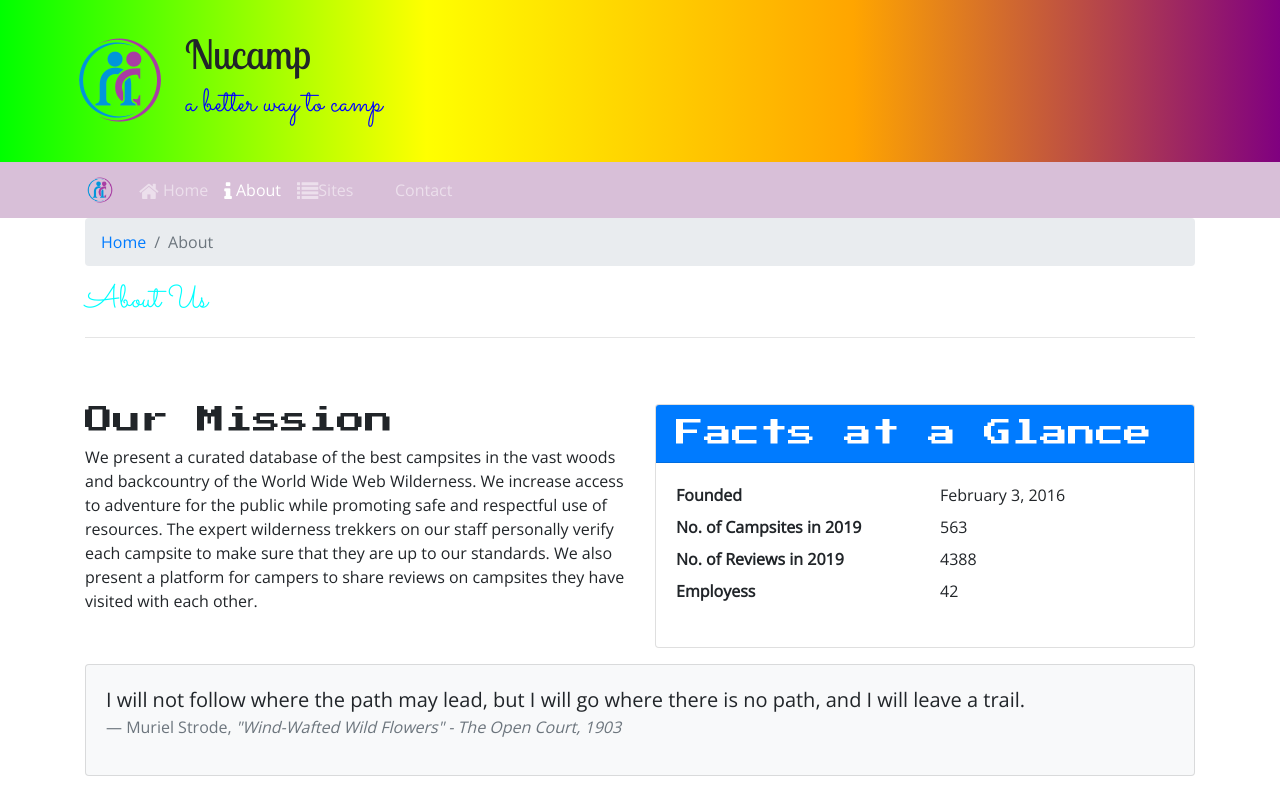
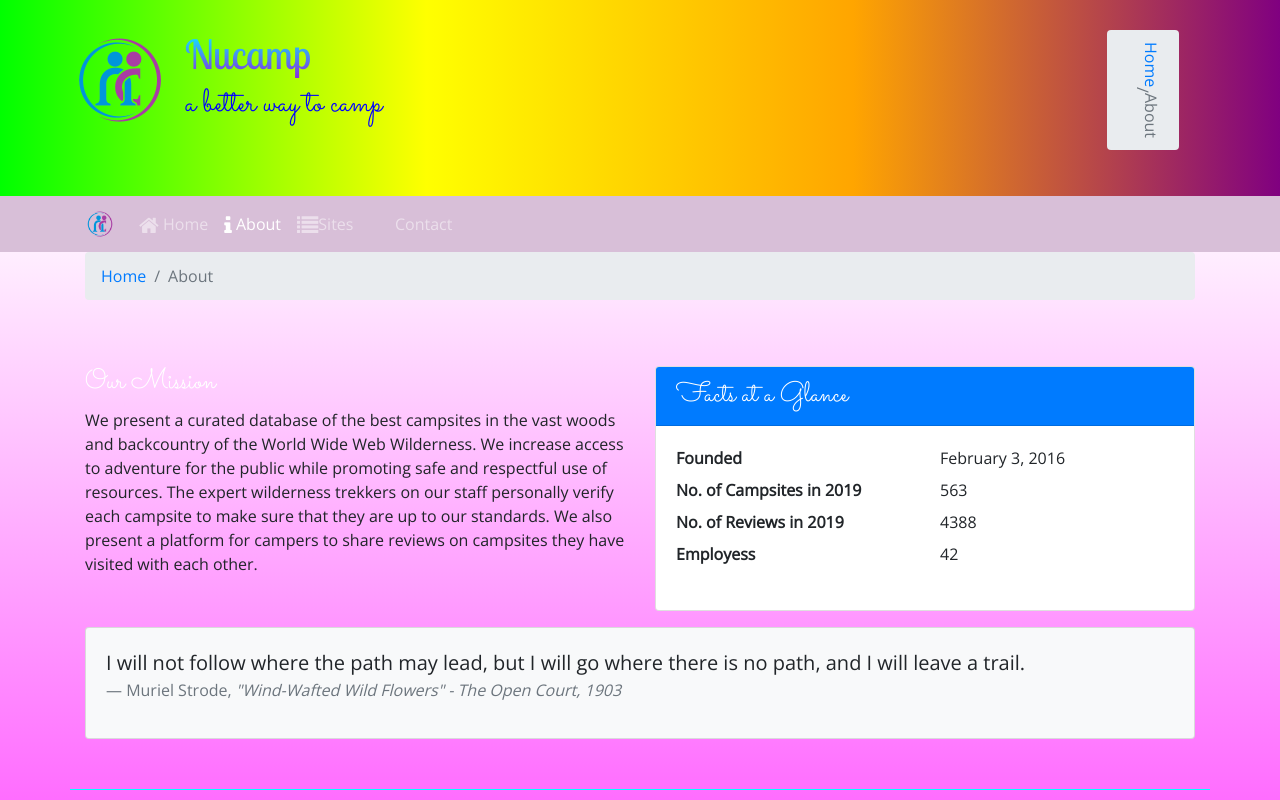
Before and after one commit to Cuckoo-Clock/nucampy, a website: page aboutus.html in a window 1280 px wide. Shown: the top 800 px of the page. Drawn offline with nearby package versions, Linux system fonts and the light colour scheme.

Commit message:
messing with css for redo

```diff
--- a/aboutus.html
+++ b/aboutus.html
@@ -23,9 +23,21 @@
         <div class="container">
             <div class="row">
                 <a href="index.html"><img src="img/logo.png" class="img-fluid" /></a>
-                <div class="col">
+                <div class="col-6">
                     <h1> Nucamp</h1>
                     <h2>a better way to camp</h2>
+                </div>
+
+                <div class="col crumbs">
+
+                    <!-- bread crumbs -->
+                    <ol class="breadcrumb ">
+                        <li class="breadcrumb-item"><a href="index.html">Home </a></li>
+                        <li class="breadcrumb-item active">About </li>
+
+                    </ol>
+                    <!-- <h2>About Us</h2>
+                    <hr /> horizontal rule -->
                 </div>
             </div>
         </div>
@@ -54,13 +66,14 @@
             <div class="col">
 
                 <!-- bread crumbs -->
-                <ol class="breadcrumb">
+                <ol class="breadcrumb ">
                     <li class="breadcrumb-item"><a href="index.html">Home </a></li>
+
                     <li class="breadcrumb-item active">About </li>
 
                 </ol>
-                <h2>About Us</h2>
-                <hr /> <!-- horizontal rule -->
+                <!-- <h2>About Us</h2>
+                <hr /> horizontal rule -->
             </div>
         </div>
 
--- a/css/styles.css
+++ b/css/styles.css
@@ -12,10 +12,9 @@ h2{
 
 header h2{
     color: #CEC8FF;
+
 }
-header h1{
-    font-family: "Lobster", cursive;
-}
+
 
 footer {
     background-image: linear-gradient(#CEC8FF, white);
--- a/css/stylez.css
+++ b/css/stylez.css
@@ -1,23 +1,30 @@
 body{
     font-family: "Open Sans", sans-serif;
 }
-h1,h2{
+h1,h2,h3{
     font-family: "Sacramento", cursive;
 }
 
-h3{
+/* h3{
     font-family: "Press Start 2P", cursive;
+} */
+
+h2,h3{
+    color: white;
 }
 
-h2{
-    color: cyan;
+body{
+    background: linear-gradient(white 10%, magenta 70%,cyan, darkblue);
 }
-
 header h2{
     color: Blue;
 }
 header h1{
     font-family: "Lobster Two", cursive;
+    background: linear-gradient(cyan, blueviolet);
+    -webkit-background-clip: text;
+    -webkit-text-fill-color: transparent;
+
 }
 
 .site-footer{
@@ -61,3 +68,10 @@ header h1{
 .carousel {
     border: solid #5637DD;
 }
+
+.crumbs{
+    writing-mode: vertical-rl;
+    text-orientation: sideways;
+
+
+}
```
Also changed, not shown: 1 other file.
